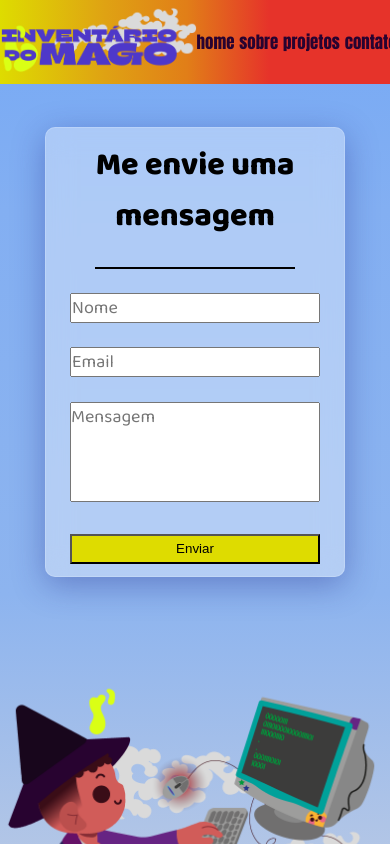
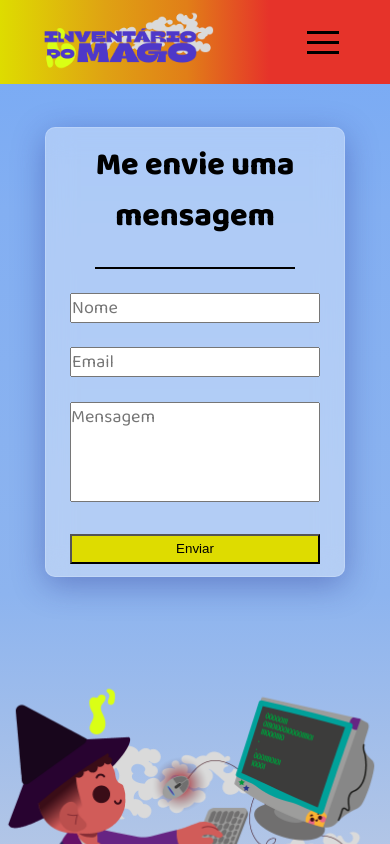
Before and after one commit to marcoantoniosz/marcoantoniosz.github.io, a React (Create React App) app: page /contact in a window 390 px wide. Shown: the top 844 px of the page. Built offline with nearby package versions, Linux system fonts and the light colour scheme.

Commit message:
menu hamburguer

```diff
--- a/src/components/header/index.jsx
+++ b/src/components/header/index.jsx
@@ -1,17 +1,20 @@
-import React from 'react';
+import React, { useContext } from 'react';
 import { Link } from 'react-router-dom';
-import './style.css';
+import style from './style.module.css';
 import logo from '../../images/LOGO.png';
+import { Twirl as Hamburger } from 'hamburger-react';
+import MyContext from '../../context/MyContext';
 
 
 export default function Header() {
+  const { menuOn, setMenu } = useContext(MyContext);
   return (
-    <header>
+    <header className={style.header }>
       <div className="logoContainer">
-        <img className="headLogo" src={ logo } alt="logo" />
+        <img className={ style.headLogo } src={ logo } alt="logo" />
       </div>
       <nav>
-        <ul>
+        <ul className={ style.aUl }>
           <li>
             <Link to="/">home</Link>
           </li>
@@ -25,6 +28,9 @@ export default function Header() {
             <Link to="/contact">contato</Link>
           </li>
         </ul>
+        <button className={ style.hamburger }>
+          <Hamburger toggled={menuOn} toggle={setMenu} />
+        </button>
       </nav>
     </header>
   )
--- a/src/components/header/style.css
+++ b/src/components/header/style.module.css
@@ -1,7 +1,7 @@
 @import url('https://fonts.googleapis.com/css2?family=Anton&display=swap');
 
 @media screen and (max-width: 858px) {
-  nav ul {
+  .aUl {
     width: 200px !important;
     justify-content: center;
     display: flex !important;
@@ -9,11 +9,22 @@
     font-size: 2vh !important;
   }
   .headLogo {
-    height: 8vh !important;
+    height: 7vh !important;
   }
+
+  .header button {
+    display: flex !important;
+    background-color: transparent !important;
+    border: transparent !important;
+  }
+
+  .aUl {
+    display: none !important;
+  }
+
 }
 
-header {
+.header {
   align-items: center;
   display: flex;
   justify-content: space-around;
@@ -21,7 +32,7 @@ header {
   background: linear-gradient(90deg, rgba(222,220,0,1) 0%, rgba(223,162,19,1) 27%, rgba(225,126,24,1) 48%, rgba(230,51,42,1) 69%);
 }
 
-nav ul {
+.aUl {
   display: flex;
   justify-content: space-between;
   width: 50vw;
@@ -29,7 +40,7 @@ nav ul {
   font-size: 20px;
 }
 
-nav a {
+.aUl a {
   text-decoration: none;
   font-family: 'Anton', sans-serif;
   color: #280330;
@@ -38,3 +49,8 @@ nav a {
 .headLogo {
   height: 60px;
 }
+ .header button {
+   display: none;
+   background-color: transparent;
+   border: transparent;
+ }
--- /dev/null
+++ b/src/components/menu/index.jsx
@@ -0,0 +1,27 @@
+import React, { useContext } from 'react';
+import style from './style.module.css';
+import { Link } from 'react-router-dom';
+import MyContext from '../../context/MyContext';
+
+export default function MenuMobile() {
+  const { menuOn, setMenu } = useContext(MyContext);
+  const toggleMenu = () => setMenu(!menuOn);
+  return (
+      <nav className={ style.navMobile }>
+        <ul className={ style.aUl }>
+          <li>
+            <Link onClick={ toggleMenu } to="/">home</Link>
+          </li>
+          <li>
+            <Link onClick={ toggleMenu } to="/about">sobre</Link>
+          </li>
+          <li>
+            <Link onClick={ toggleMenu } to="/projects">projetos</Link>
+          </li>
+          <li>
+            <Link onClick={ toggleMenu } to="/contact">contato</Link>
+          </li>
+        </ul>
+      </nav>
+  )
+}
--- /dev/null
+++ b/src/components/menu/style.module.css
@@ -0,0 +1,25 @@
+.navMobile {
+  display: flex;
+  justify-content: center;
+  width: 100vw;
+  height: 90vh;
+  list-style: none;
+  font-size: 25px;
+  background: linear-gradient(90deg, rgba(222,220,0,1) 0%, rgba(223,162,19,1) 27%, rgba(225,126,24,1) 48%, rgba(230,51,42,1) 69%);
+}
+
+.navMobile a {
+  text-decoration: none;
+  font-family: 'Anton', sans-serif;
+  color: #280330;
+}
+
+.aUl {
+  list-style: none;
+}
+
+.navMobile ul {
+  display: flex;
+  flex-direction: column;
+  justify-content: space-around;
+}
--- /dev/null
+++ b/src/context/MyContext.jsx
@@ -0,0 +1,5 @@
+import { createContext } from "react";
+
+const MyContext = createContext();
+
+export default MyContext;
--- /dev/null
+++ b/src/context/Provider.jsx
@@ -0,0 +1,18 @@
+import React, { useState } from 'react';
+import MyContext from './MyContext';
+
+function Provider({ children }) {
+  const [menuOn, setMenu] = useState(false);
+  const contextValue = {
+    menuOn,
+    setMenu,
+  };
+
+  return (
+    <MyContext.Provider value={contextValue}>
+      {children}
+    </MyContext.Provider>
+  );
+}
+
+export default Provider;
--- a/src/index.js
+++ b/src/index.js
@@ -2,10 +2,13 @@ import React from 'react';
 import ReactDOM from 'react-dom';
 import App from './App';
 import './index.css';
+import Provider from './context/Provider';
 
 ReactDOM.render(
   <React.StrictMode>
-    <App />
+    <Provider>
+      <App />
+    </Provider>
   </React.StrictMode>,
   document.getElementById('root')
 );
--- a/src/pages/about/index.jsx
+++ b/src/pages/about/index.jsx
@@ -1,14 +1,15 @@
-import React from 'react'
+import React, { useContext } from 'react';
+import MyContext from '../../context/MyContext';
 import Header from '../../components/header';
 import Footer from '../../components/footer';
 import aboutMage from '../../images/SOBRE.png';
 import style from './style.module.css';
+import MenuMobile from '../../components/menu';
 
 export default function About() {
-  return (
-    <>
-      <Header />
-      <main className={ style.aboutMain }>
+  const { menuOn } = useContext(MyContext);
+  const mainPage = (
+    <main className={ style.aboutMain }>
         <section className={ style.aboutMe }>
           <h1>Sobre mim</h1>
           <br />
@@ -43,7 +44,12 @@ export default function About() {
           </ul>
         </section>
       </main>
-      <Footer />
+  );
+  return (
+    <>
+      <Header />
+      { menuOn ? <MenuMobile /> : mainPage }
+      { menuOn ? undefined : <Footer /> }
     </>
   )
 }
--- a/src/pages/contact/index.jsx
+++ b/src/pages/contact/index.jsx
@@ -1,4 +1,6 @@
-import React, { useRef } from 'react'
+import React, { useRef, useContext } from 'react';
+import MyContext from '../../context/MyContext';
+import MenuMobile from '../../components/menu';
 import Header from '../../components/header';
 import Footer from '../../components/footer';
 import contactMage from '../../images/CONTATO.png';
@@ -6,8 +8,8 @@ import style from './style.module.css';
 import emailjs from 'emailjs-com';
 
 export default function Contact() {
+  const { menuOn } = useContext(MyContext);
   const form = useRef();
-
   const sendEmail = (e) => {
     e.preventDefault();
     emailjs.sendForm('service_23aq96b', 'template_hlct6xp', form.current, 'zisHxAL3L-d8HRlge')
@@ -18,9 +20,7 @@ export default function Contact() {
       });
       e.target.reset();
   };
-  return (
-    <>
-    <Header />
+  const mainPage = (
     <main className={ style.contactMain }>
       <img className={ style.contactMage } src={ contactMage } alt="contact-mage" />
       <form onSubmit={ sendEmail } ref={ form } className={ style.contactForm }>
@@ -38,7 +38,12 @@ export default function Contact() {
         <button value="Send" type="submit">Enviar</button>
       </form>
     </main>
-    <Footer />
+  );
+  return (
+    <>
+    <Header />
+    { menuOn ? <MenuMobile /> : mainPage }
+    { menuOn ? undefined : <Footer /> }
   </>
   )
 }
--- a/src/pages/home/index.jsx
+++ b/src/pages/home/index.jsx
@@ -1,24 +1,30 @@
-import React from 'react';
+import React, { useContext } from 'react';
+import MyContext from '../../context/MyContext';
+import MenuMobile from '../../components/menu';
 import Header from '../../components/header';
 import Footer from '../../components/footer';
 import homeMage from '../../images/HOME.png';
 import style from './style.module.css';
 
+
 export default function Home() {
+  const { menuOn } = useContext(MyContext);
+  const mainPage =
+  ( <main className={ style.homeContainer }>
+  <img className={ style.homeMage } src={ homeMage } alt="home-mage" />
+  <div className={ style.homeInfo }>
+    <section className={ style.texts }>
+      <h1>{"Olá, mundo!"}</h1>
+      <p>Me chamo Marco Souza.</p>
+      <p>Sou estudante de Desenvolvimento Web Full Stack. </p>
+    </section>
+  </div>
+</main> );
   return (
     <>
       <Header />
-      <main className={ style.homeContainer }>
-        <img className={ style.homeMage } src={ homeMage } alt="home-mage" />
-        <div className={ style.homeInfo }>
-          <section className={ style.texts }>
-            <h1>{"Olá, mundo!"}</h1>
-            <p>Me chamo Marco Souza.</p>
-            <p>Sou estudante de Desenvolvimento Web Full Stack. </p>
-          </section>
-        </div>
-      </main>
-      <Footer />
+      { menuOn ? <MenuMobile /> : mainPage }
+      { menuOn ? undefined : <Footer /> }
     </>
   )
 }
--- a/src/pages/home/style.module.css
+++ b/src/pages/home/style.module.css
@@ -1,7 +1,6 @@
 @import url('https://fonts.googleapis.com/css?family=Baloo+2:400,800&display=swap" rel="stylesheet');
 
 @media screen and (max-width: 858px) {
-
   .homeContainer {
     display: flex !important;
     flex-direction: column-reverse !important;
@@ -54,7 +53,7 @@
 }
 
 .homeMage {
-  height: 500px;
+  height: 50vh;
 }
 
 .texts {
@@ -90,10 +89,6 @@
   align-items: center;
 }
 
-.homeInfo img {
-  height: 500px;
-}
-
 @keyframes float {
   0% {
     transform: translatey(0px);
--- a/src/pages/projects/index.jsx
+++ b/src/pages/projects/index.jsx
@@ -1,13 +1,14 @@
-import React from 'react'
+import React, { useContext } from 'react';
+import MyContext from '../../context/MyContext';
+import MenuMobile from '../../components/menu';
 import Header from '../../components/header';
 import Footer from '../../components/footer';
 import projectsMage from '../../images/PROJETOS.png';
 import style from './style.module.css';
 
 export default function Projects() {
-  return (
-    <>
-    <Header />
+  const { menuOn } = useContext(MyContext);
+  const mainPage = (
     <main className={ style.projectsMain }>
       <section className={ style.projectsContainer }>
         <h1>
@@ -28,7 +29,12 @@ export default function Projects() {
       </section>
       <img className={ style.projectsLogo } src={ projectsMage } alt="projects-mage" />
     </main>
-    <Footer />
+  );
+  return (
+    <>
+    <Header />
+    { menuOn ? <MenuMobile /> : mainPage }
+    { menuOn ? undefined : <Footer /> }
   </>
   )
 }
```
